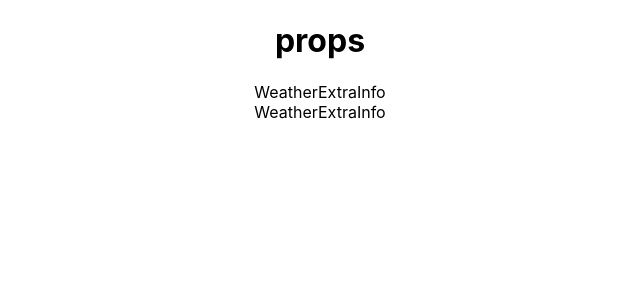
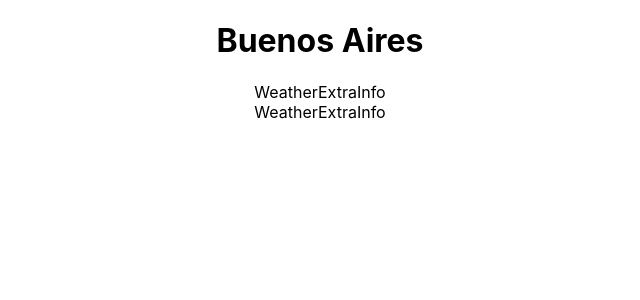
Before and after one commit to juansho001/react, a React (Create React App) app in the folder weather-app/: page / in a window 1280 px wide. Shown: the top 300 px of the page, without its empty margins (320-960 px from the left). Built offline with nearby package versions, Linux system fonts and the light colour scheme.

Commit message:
add destructuring

```diff
--- a/weather-app/src/components/Location.js
+++ b/weather-app/src/components/Location.js
@@ -1,10 +1,9 @@
 import React from 'react';
 
-const Location = (props) =>  {
-    console.log(props);
-    debugger;
-
-    return (<div><h1>props</h1></div>);
-};
+const Location = ({city}) => (
+    <div>
+        <h1>{city}</h1>
+    </div>
+);
 
 export default Location;
```
Also changed, not shown: 1 other file (tests, documents, lock files or other folders).
